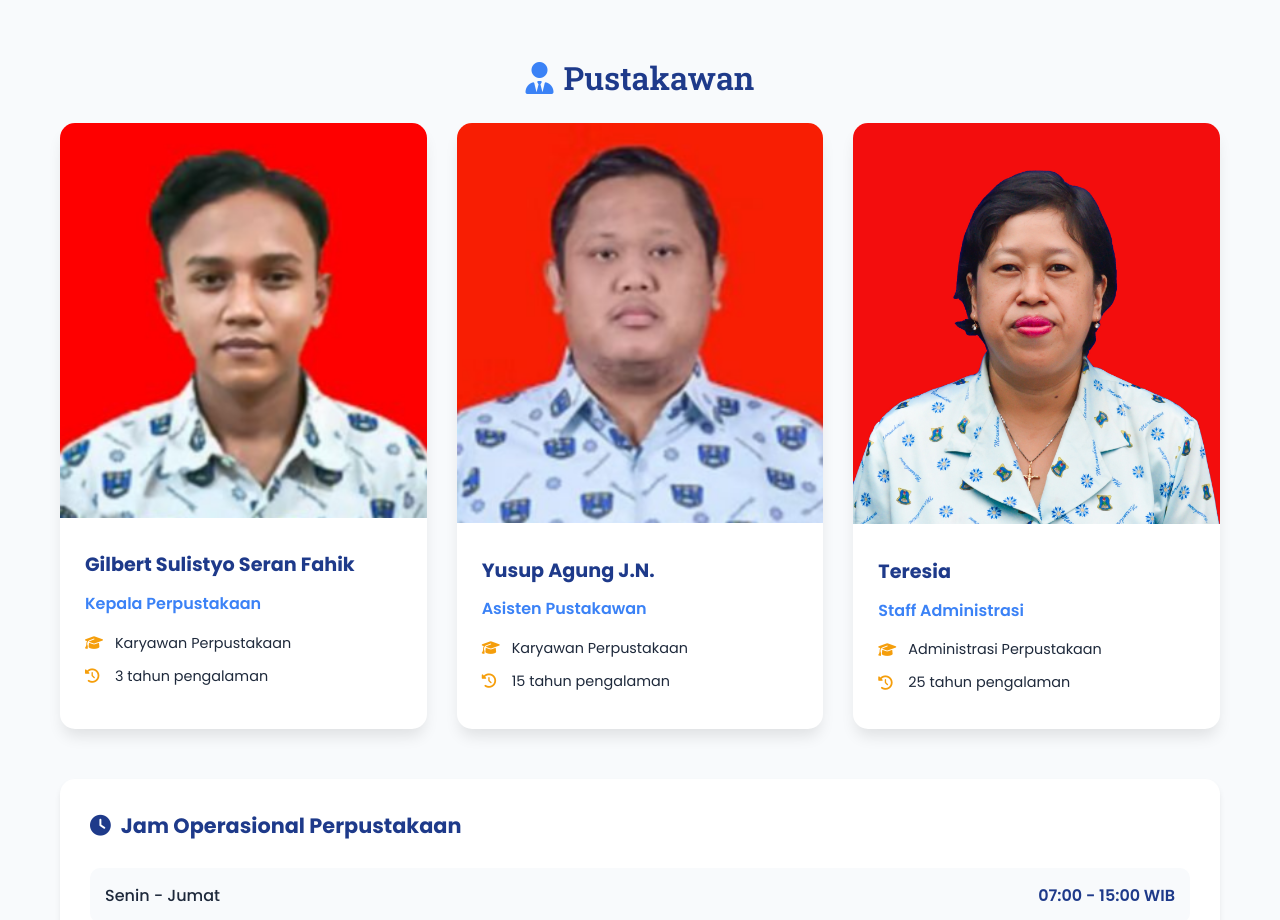
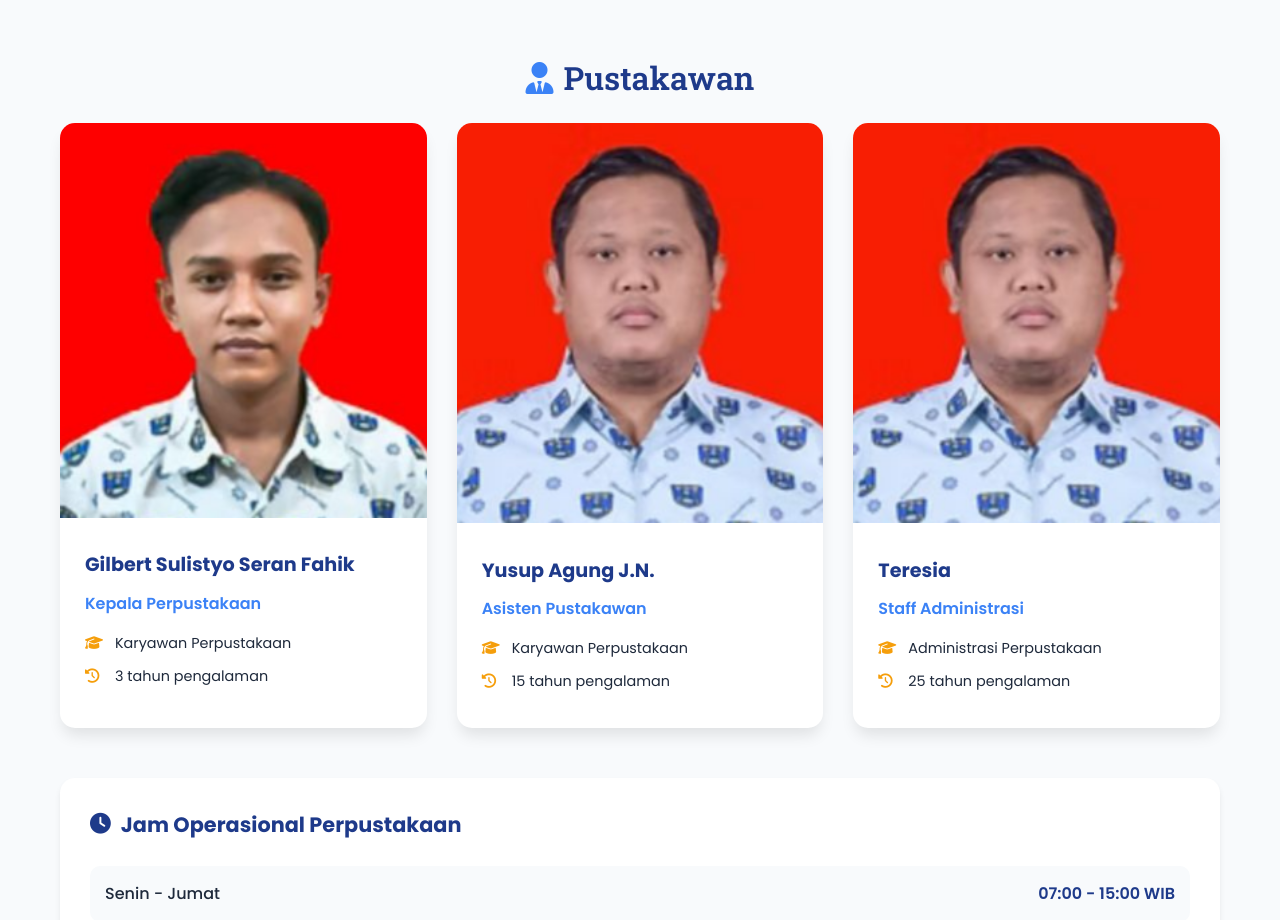
Before and after one commit to Dava-id/catrin, a plain HTML site: page index.html in a window 1280 px wide. Shown: the part 3080-4000 px from the top of the page. Drawn offline with Linux system fonts and the light colour scheme.

Commit message:
Update index.html

```diff
--- a/index.html
+++ b/index.html
@@ -318,7 +318,7 @@
                 <!-- Pustakawan 3 -->
                 <div class="librarian-card">
                     <div class="librarian-photo">
-                        <img src="buibu.jpeg" alt="Pustakawan 3">
+                        <img src="pakpak.png" alt="Pustakawan 3">
                     </div>
                     <div class="librarian-info">
                         <h3>Teresia</h3>
```
